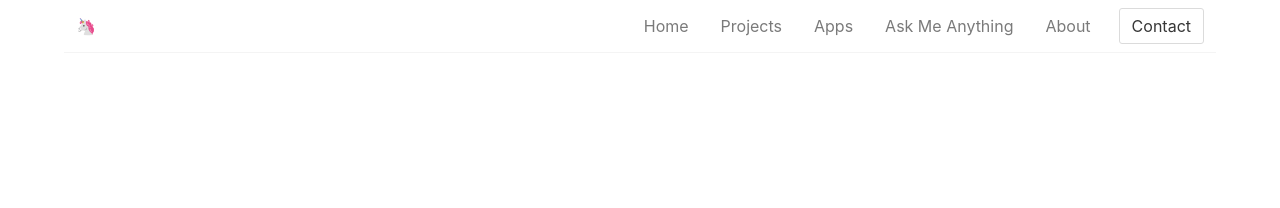
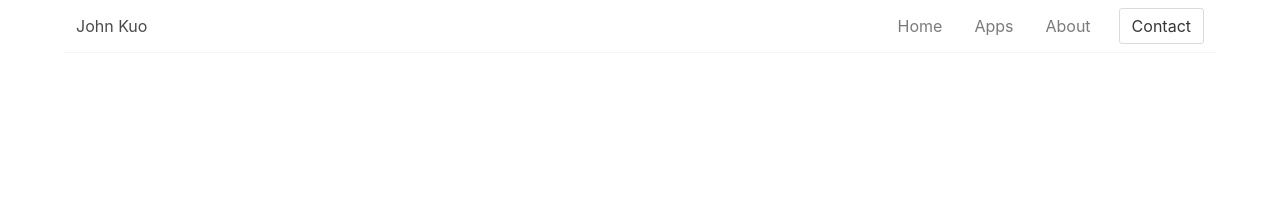
Before and after one commit to davidkoojohn/davidkoojohn.github.io, a Jekyll site: the page built from index.html, in a window 1280 px wide. Shown: the top 208 px of the page. Built offline with Jekyll 4.4.1, drawn with Linux system fonts in a browser that asks for light colours.

Commit message:
update nav

```diff
--- a/_layouts/default.html
+++ b/_layouts/default.html
@@ -52,9 +52,9 @@
 						<div class="container">
 							<div class="nav-left">
 								{% if page.url == '/' %}
-									<a id="unicorn-btn" class="nav-item" href="https://sindresorhus.com/unicorn" title="Click me!">🦄</a>
+									<span class="nav-item">John Kuo</span>
 								{% else %}
-									<span class="nav-item">Sindre Sorhus</span>
+									<a class="nav-item" href="/">John Kuo</a>
 								{% endif %}
 							</div>
 							<span class="nav-toggle">
@@ -64,10 +64,8 @@
 							</span>
 							<div class="nav-right nav-menu">
 								<a class="nav-item is-tab" href="{% link index.html %}">Home</a>
-								<a class="nav-item is-tab" href="{% link index.html %}#projects">Projects</a>
 								<a class="nav-item is-tab" href="{% link index.html %}#apps">Apps</a>
-								<a class="nav-item is-tab" href="https://blog.sindresorhus.com/answering-anything-678ce5623798">Ask Me Anything</a>
-								<a class="nav-item is-tab" href="https://blog.sindresorhus.com/about-sindre-sorhus-42786d2e191b">About</a>
+								<a class="nav-item is-tab" href="/">About</a>
 								<span class="nav-item">
 									<a class="button" href="{% link contact.md %}">Contact</a>
 								</span>
--- a/index.js
+++ b/index.js
@@ -15,16 +15,6 @@
 		document.head.appendChild(script);
 	}
 
-	// Unicorn easteregg
-	dom.select('#unicorn-btn').addEventListener('click', event => {
-		event.preventDefault();
-		injectScript('cornify.js', () => {
-			cornify();
-			cornify();
-			setInterval(cornify, 1000);
-		});
-	});
-
 	// Smooth anchor scroll
 	new AnchorScroller();
 
```
Also changed, not shown: contact.md (+1 -5 lines).
